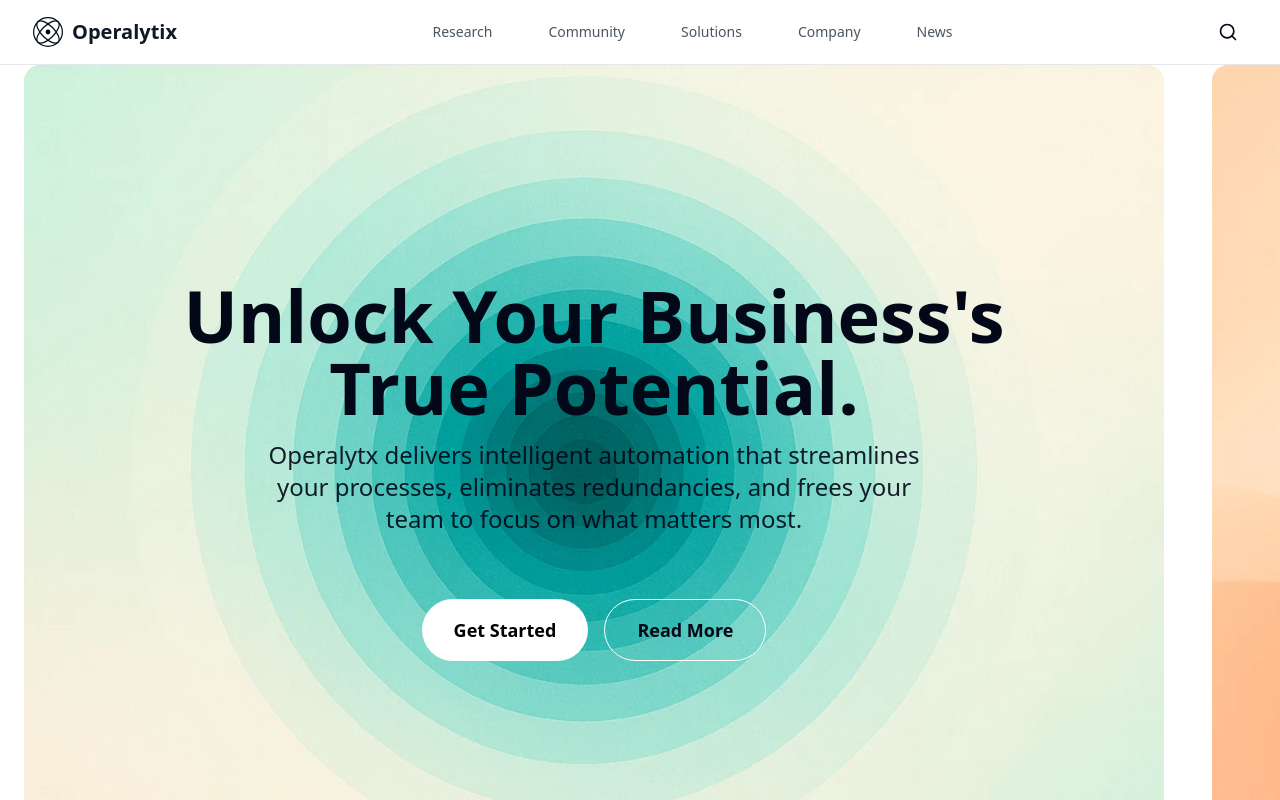
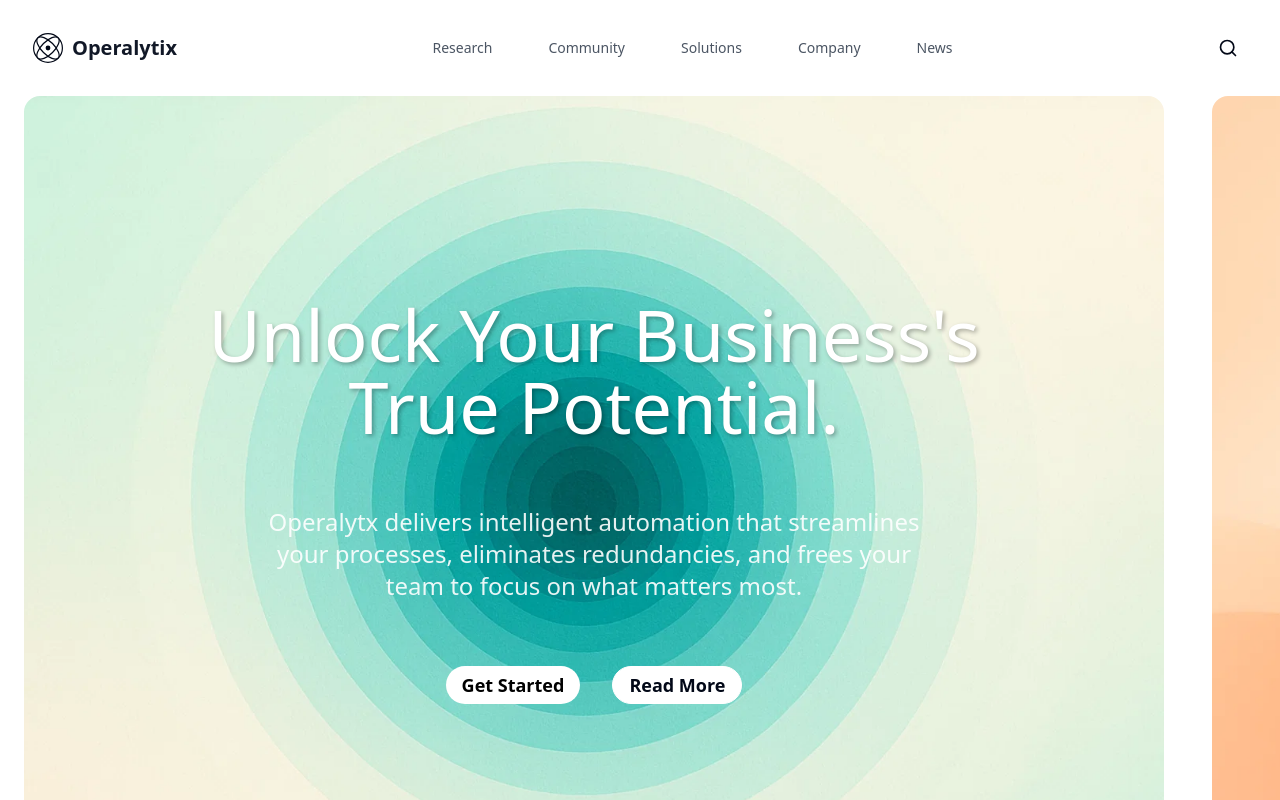
Before and after one commit to xgaming6285/Operalityx, a React (Vite) app: page / in a window 1280 px wide. Shown: the top 800 px of the page. Built offline with nearby package versions, Linux system fonts and the light colour scheme.

Commit message:
Enhance styling and layout across components; add text shadow to h1 elements, adjust margins in Header and HeroCarousel, and refine Research section background.

```diff
--- a/src/components/Header.tsx
+++ b/src/components/Header.tsx
@@ -11,7 +11,7 @@ const Header = () => {
     ];
 
     return (
-        <header className="w-full bg-white border-b border-gray-200">
+        <header className="w-full bg-white  border-gray-200 mt-4 mb-4">
             <div className="max-w-7xl mx-auto px-4 sm:px-6 lg:px-8">
                 <div className="flex items-center justify-between h-16">
                     {/* Logo */}
--- a/src/components/HeroCarousel.tsx
+++ b/src/components/HeroCarousel.tsx
@@ -41,19 +41,19 @@ const HeroCarousel = () => {
                             }}
                         >
                             <div className="absolute inset-0 flex flex-col items-center justify-center text-center px-4">
-                                <h1 className="text-6xl lg:text-7xl font-bold mb-4">
+                                <h1 className="text-6xl lg:text-7xl mb-8 text-white" >
                                     {card.title}
                                     <br />
                                     {card.subtitle}
                                 </h1>
-                                <p className="text-xl lg:text-2xl opacity-90 max-w-2xl mx-auto mb-8">
+                                <p className="text-xl lg:text-2xl opacity-90 max-w-2xl mx-auto mb-8 mt-8 text-white">
                                     {card.description}
                                 </p>
-                                <div className="flex gap-4 mt-8">
-                                    <button className="px-8 py-4 bg-white text-black rounded-full font-semibold hover:bg-opacity-90 transition-colors text-lg">
+                                <div className="flex gap-8 mt-8">
+                                    <button className="px-4 py-0 bg-white text-black rounded-full font-semibold hover:bg-opacity-90 transition-colors text-lg">
                                         Get Started
                                     </button>
-                                    <button className="px-8 py-4 border border-white rounded-full font-semibold hover:bg-white/10 transition-colors text-lg">
+                                    <button className="px-4 py-1 border  bg-white border-white rounded-full font-semibold hover:bg-white/10 transition-colors text-lg">
                                         Read More
                                     </button>
                                 </div>
--- a/src/components/Research.tsx
+++ b/src/components/Research.tsx
@@ -50,7 +50,7 @@ const Research = () => {
     ];
 
     return (
-        <section id="research" className="py-20 bg-gradient-to-b from-gray-50 to-white">
+        <section id="research" className="py-20 bg-gradient-to-b to-white">
             <div className="max-w-7xl mx-auto px-4 sm:px-6 lg:px-8">
                 {/* Header */}
                 <div className="flex items-center justify-between mb-16">
--- a/src/index.css
+++ b/src/index.css
@@ -5,6 +5,10 @@
 /* Definition of the design system. All colors, gradients, fonts, etc should be defined here. */
 
 @layer base {
+    h1 {
+        text-shadow: 2px 2px 4px rgba(0, 0, 0, 0.3);
+    }
+
     :root {
         --background: 0 0% 100%;
         --foreground: 222.2 84% 4.9%;
```
